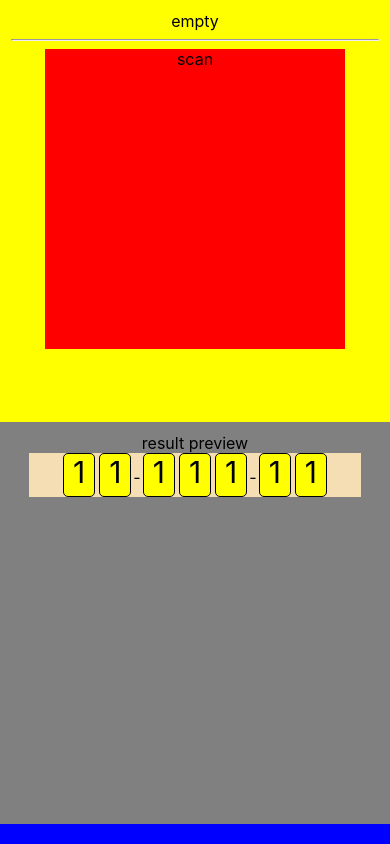
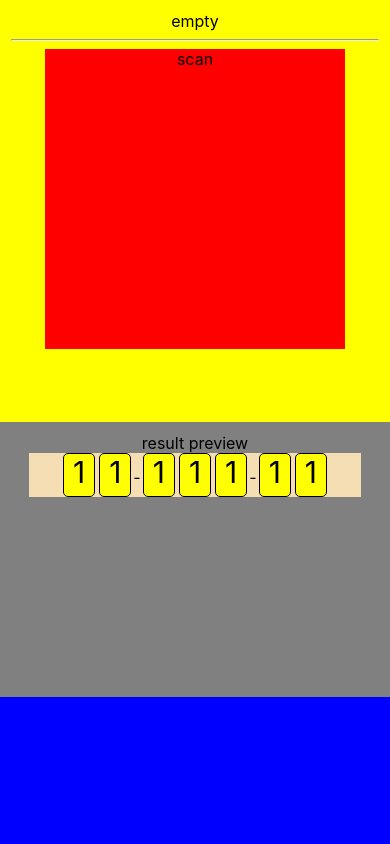
Before and after one commit to SkunovDen/qr-reader, a React (Create React App) app: page / in a window 390 px wide. Built offline with nearby package versions, Linux system fonts and the light colour scheme.

Commit message:
height minimised to all phones

```diff
--- a/src/pages/ScanPage.css
+++ b/src/pages/ScanPage.css
@@ -24,7 +24,7 @@
 
     .result-preview{
         background-color: gray;
-        height: 45vh;
+        height: 30vh;
         padding: 11px;
     }
 }
```
